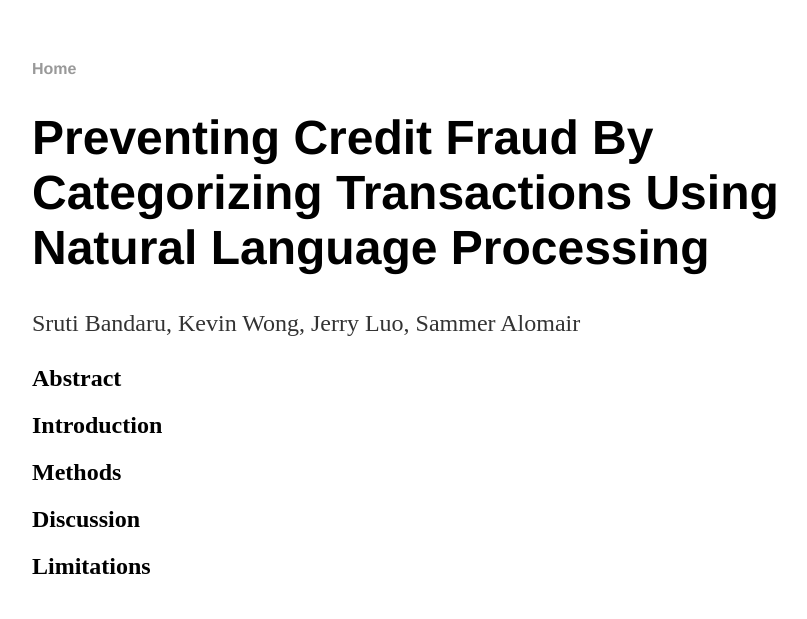
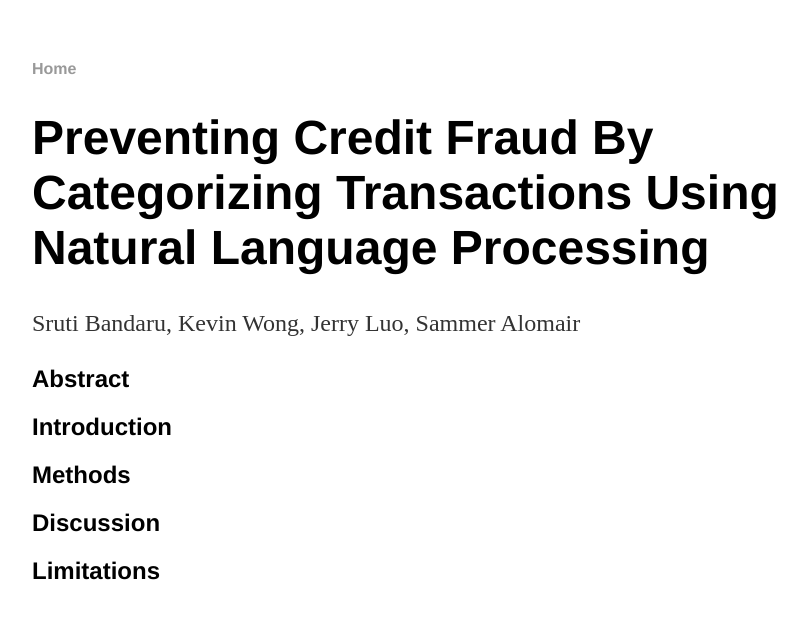
Before and after one commit to kkw002/kkw002.github.io, a Jekyll site: the page built from index.html, in a window 1280 px wide. Shown: the top 619 px of the page, without its empty margins (160-967 px from the left). Built offline with Jekyll 4.4.1, drawn with Linux system fonts in a browser that asks for light colours.

Commit message:
Update main.css

```diff
--- a/css/main.css
+++ b/css/main.css
@@ -23,6 +23,9 @@ h1 {
     font-size: 3em;
     font-family:'Helvetica', 'Arial', 'Sans-Serif';
 }
+h2{
+    font-family:'Helvetica', 'Arial', 'Sans-Serif';
+}
 p {
     font-size: 1.5em;
     line-height: 1.4em;
```
